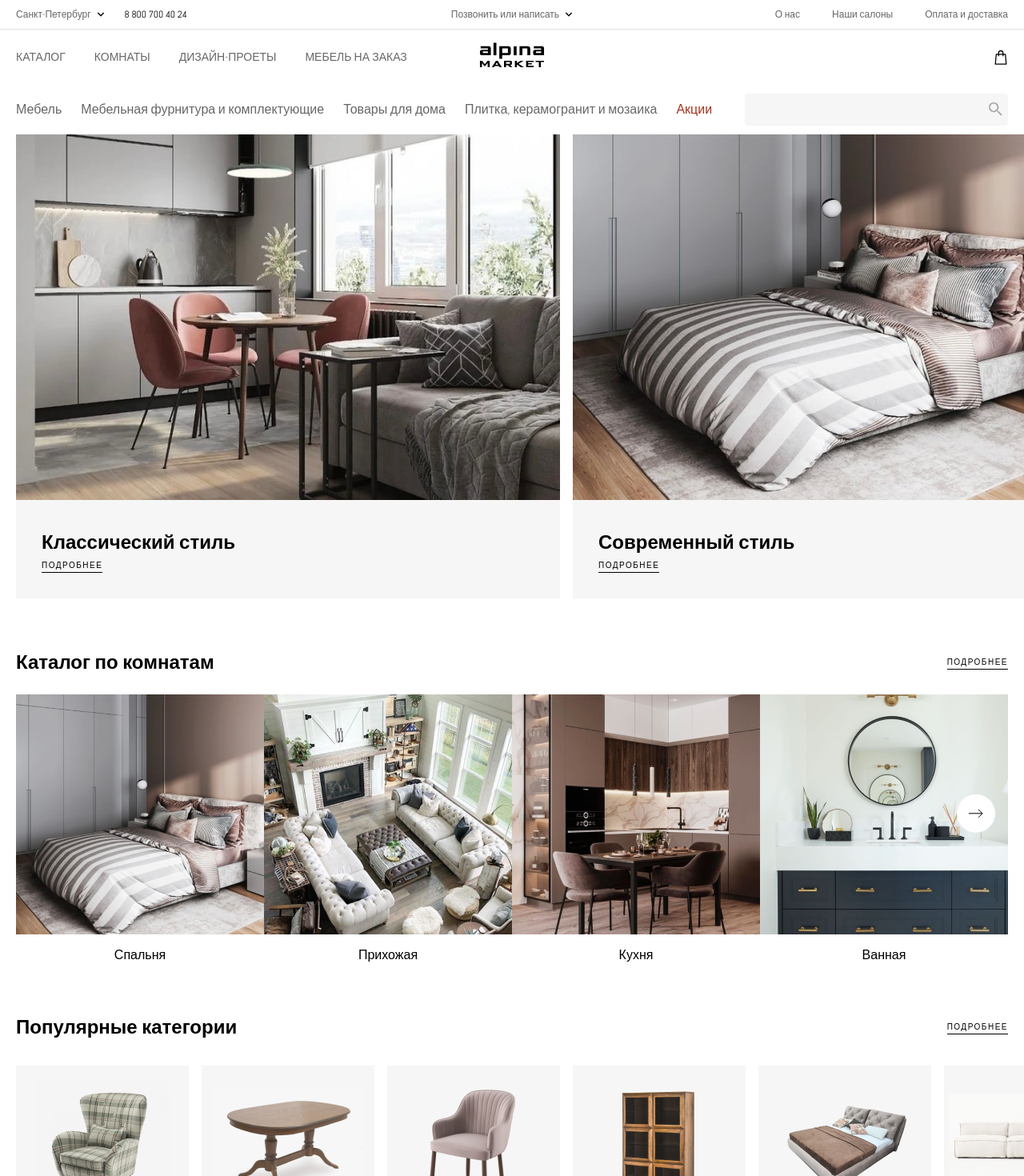
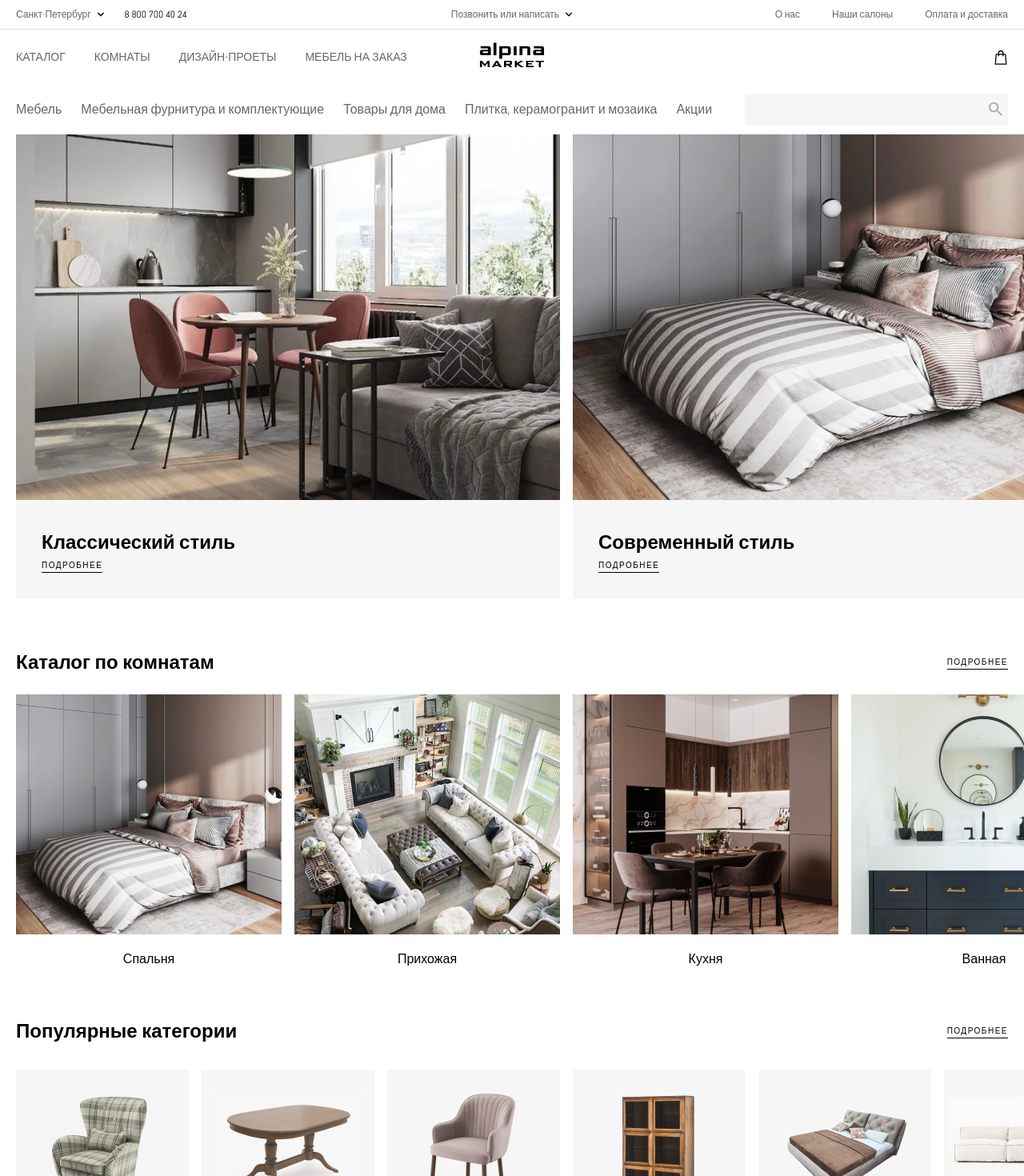
Before and after one commit to xaletch/AlpinaMarket, a React (Create React App) app: page / in a window 1280 px wide. Shown: the top 1470 px of the page at 80% size. Built offline with nearby package versions, Linux system fonts and the light colour scheme; no server answers.

Commit message:
small changes in popup menu

```diff
--- a/src/components/Header.tsx
+++ b/src/components/Header.tsx
@@ -107,7 +107,7 @@ export const Header = ({ searchValue, products }) => {
         </div>
       </div>
       <div className='header__bottom--navigation header__navigation flex'>
-        <ProductNavigation setSelectedCategoryId={setSelectedCategoryId} />
+        <ProductNavigation setSelectedCategoryId={setSelectedCategoryId} selectedCategoryId={selectedCategoryId} />
         <Search isSearchOpen={isSearchOpen} setIsSearchOpen={setIsSearchOpen} />
       </div>
       </div>
--- a/src/components/arrays/homeCatalog.tsx
+++ b/src/components/arrays/homeCatalog.tsx
@@ -20,20 +20,4 @@ export const homeCatalog = [
         "imageUrl": bathroom,
         "title": "Ванная"
     },
-    {
-        "imageUrl": bedroom,
-        "title": "Спальня"
-    },
-    {
-        "imageUrl": hallway,
-        "title": "Прихожая"
-    },
-    {
-        "imageUrl": kitchen,
-        "title": "Кухня"
-    },
-    {
-        "imageUrl": bathroom,
-        "title": "Ванная"
-    },
 ]
--- a/src/components/headerComponents/ProductMenu.tsx
+++ b/src/components/headerComponents/ProductMenu.tsx
@@ -8,6 +8,7 @@ interface MenuProps {
 }
 
 export const ProductMenu: React.FC<MenuProps> = ({ selectedCategoryId }) => {
+
   return (
     <div className='header__navigation--product'>
     <div className='header__navigation--inner flex'>
--- a/src/components/headerComponents/ProductNavigation.tsx
+++ b/src/components/headerComponents/ProductNavigation.tsx
@@ -2,9 +2,10 @@ import React, { SetStateAction, Dispatch } from 'react';
 
 interface MenuPropsTest {
   setSelectedCategoryId: Dispatch<SetStateAction<number | null>>;
+  selectedCategoryId: number | null;
 }
 
-export const ProductNavigation: React.FC<MenuPropsTest> = ({ setSelectedCategoryId }) => {
+export const ProductNavigation: React.FC<MenuPropsTest> = ({ setSelectedCategoryId, selectedCategoryId }) => {
   const navigationProduct = [
     {"title": 'Мебель', "id": 1, "className": "header__navigation--item"},
     {"title": 'Мебельная фурнитура и комплектующие', "id": 2, "className": "header__navigation--item"},
@@ -21,7 +22,7 @@ export const ProductNavigation: React.FC<MenuPropsTest> = ({ setSelectedCategory
     <>
       <ul className='header__navigation--list flex'>
         {navigationProduct.map((category, i) =>
-          <li key={i} className={category.className} onMouseEnter={() => handleClickProduct(category.id)}>{category.title}</li>
+          <li key={i} className={selectedCategoryId === category.id ? 'header__navigation--active' : 'header__navigation--item'} onMouseEnter={() => handleClickProduct(category.id)}>{category.title}</li>
         )}
       </ul>
     </>
--- a/src/components/homeComponents/HomeCatalog.tsx
+++ b/src/components/homeComponents/HomeCatalog.tsx
@@ -1,53 +1,9 @@
-import React, { Component } from 'react'
-
-import Slider from "react-slick";
-
-import 'slick-carousel/slick/slick.css';
-import 'slick-carousel/slick/slick-theme.css';
+import React from 'react'
 
 import { homeCatalog } from '../arrays/homeCatalog';
-import { CustomSlideToggle } from '../CustomSlideToggle';
 import { ButtonMore } from '../ButtonMore';
 
-export class HomeCatalog extends Component {
-  render() {
-    const settings = {
-      dots: false,
-      infinite: true,
-      speed: 400,
-      slidesToShow: 4,
-      slidesToScroll: 2,
-      initialSlide: 0,
-      prevArrow: null,
-      nextArrow: <CustomSlideToggle />,
-      responsive: [
-        {
-          breakpoint: 1024,
-          settings: {
-            slidesToShow: 3,
-            slidesToScroll: 3,
-            infinite: true,
-            dots: false
-          }
-        },
-        {
-          breakpoint: 600,
-          settings: {
-            slidesToShow: 2,
-            slidesToScroll: 2,
-            initialSlide: 2
-          }
-        },
-        {
-          breakpoint: 480,
-          settings: {
-            slidesToShow: 1,
-            slidesToScroll: 1
-          }
-        }
-      ]
-    };
-
+export const HomeCatalog = () => {
   return (
     <>
       <div className='room--catalog__top flex'>
@@ -55,7 +11,6 @@ export class HomeCatalog extends Component {
         <ButtonMore />
       </div>
       <div className='room--catalog__bottom'>
-      <Slider {...settings}>
         {homeCatalog.map((obj, index) => (
           <div className='room--catalog__bottom--card' key={index}>
             <img src={obj.imageUrl} alt="" />
@@ -64,9 +19,7 @@ export class HomeCatalog extends Component {
             </div>
           </div>
         ))}
-        </Slider>
       </div>
     </>
   )
 }
-}
--- a/src/scss/components/_header.scss
+++ b/src/scss/components/_header.scss
@@ -134,13 +134,16 @@
         }
 
         &--count {
-            padding: 1px 3px;
+            width: 20px;
+            height: 20px;
+            padding: 2px 3px;
             position: relative;
             justify-content: center;
             top: -8px;
             left: -10px;
             background: #A6331C;
             color: #fff;
+            line-height: 15px;
             border-radius: 60px;
             border: 1px solid #A6331C;
             font-size: 12px;
@@ -164,6 +167,7 @@
     &__navigation {
         &--product {
             width: 100vw;
+            height: 454px;
             background: #fff;
             position: absolute;
             box-shadow: 0px 30px 50px 0px rgba(0, 0, 0, 0.10);
@@ -225,8 +229,17 @@
     }
 
     &__navigation--item {
+        line-height: 63px;
         position: relative;
-        &:hover {
+    }
+
+    li {
+        cursor: pointer;
+    }
+
+    &__navigation--active {
+        position: relative;
+        color: var(--title);
         &::before {
             content: '';
             width: 115%;
@@ -234,7 +247,6 @@
             background: #000;
             position: absolute;
             top: 41px;
-            }
         }
     }
 
--- a/src/scss/components/_home.scss
+++ b/src/scss/components/_home.scss
@@ -380,7 +380,7 @@
     &__bottom {
         margin-top: 24px;
         gap: 16px;
-        position: relative;
+        display: flex;
 
         &--card__bottom {
             padding: 0 63px;
```
Lines whose indentation alone changed are shown as unchanged.
